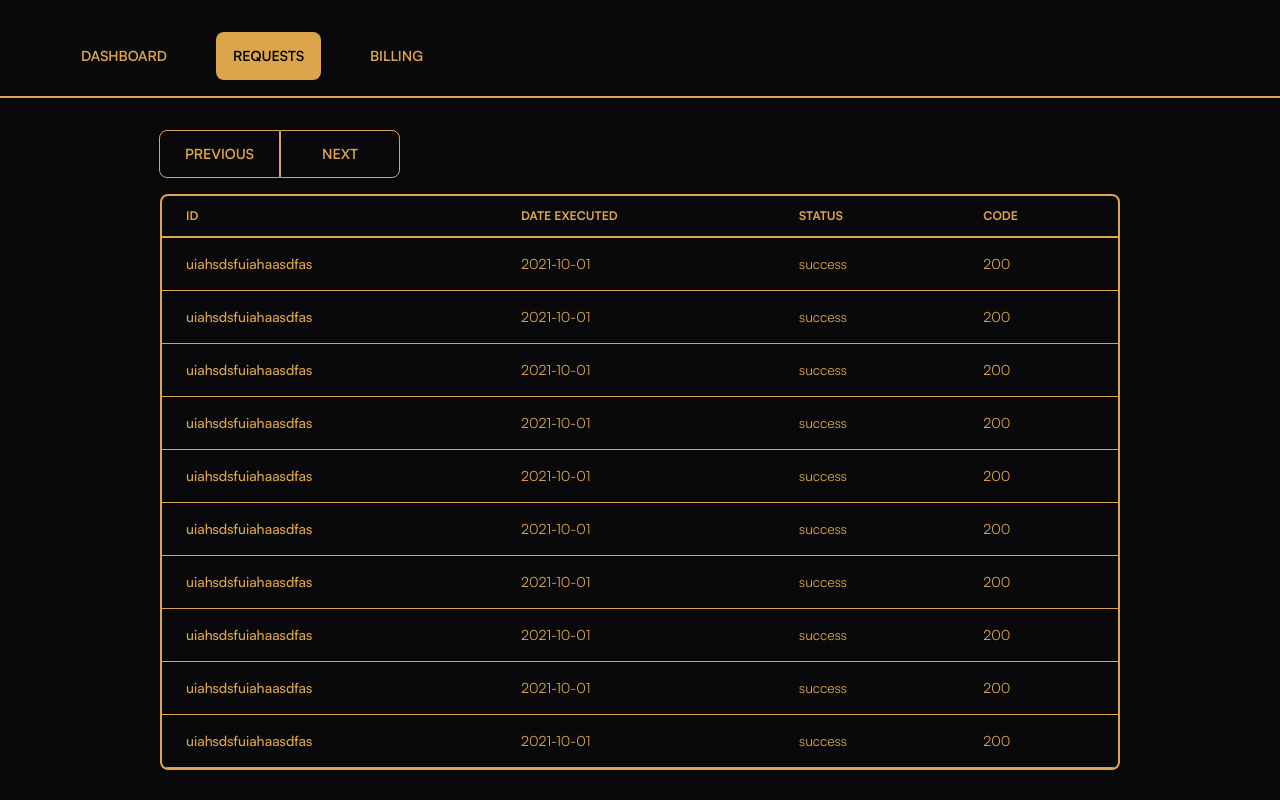
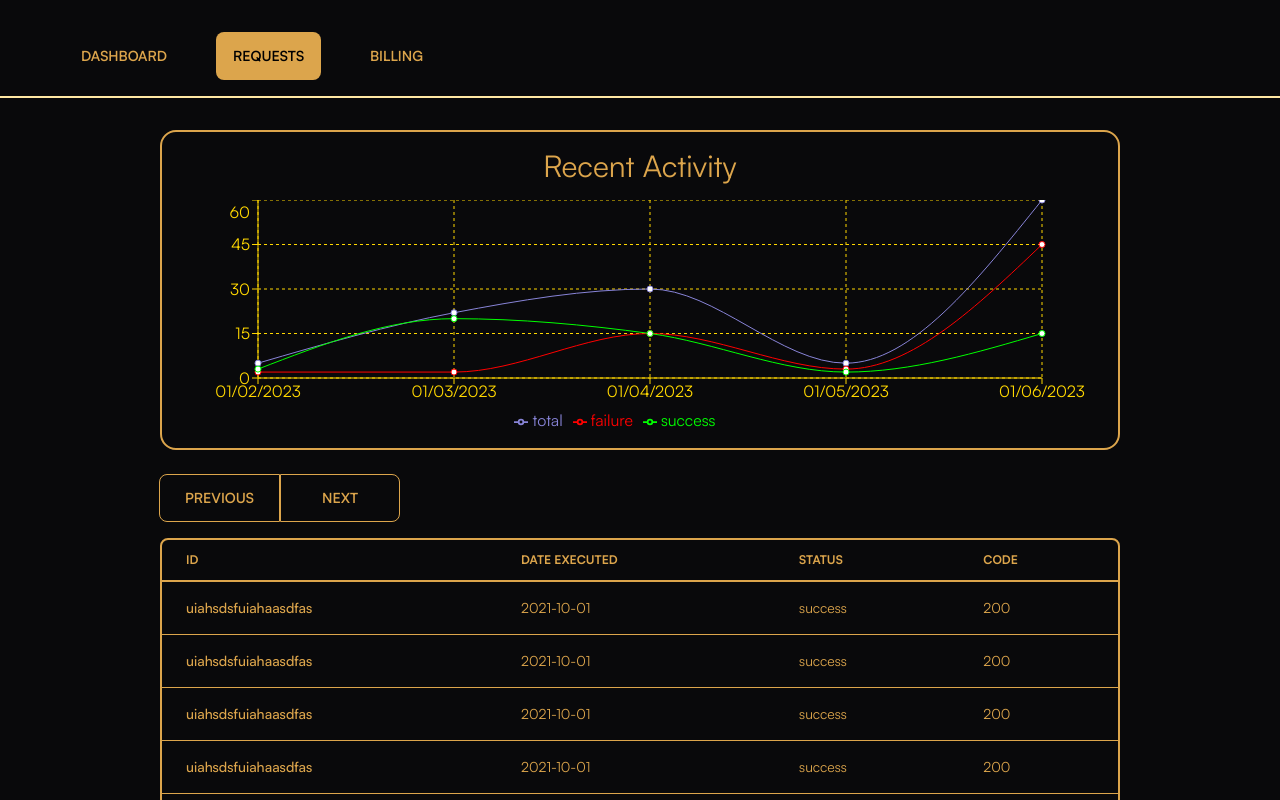
Before and after one commit to zaida04/evalx.sh, a Next.js app in the folder apps/site/: page /dashboard/requests in a window 1280 px wide. Shown: the top 800 px of the page. Built offline with nearby package versions, Linux system fonts and the light colour scheme.

Commit message:
feat: redo dashboard pages

```diff
--- a/apps/site/package.json
+++ b/apps/site/package.json
@@ -17,11 +17,11 @@
     "@fortawesome/free-regular-svg-icons": "^6.4.0",
     "@fortawesome/free-solid-svg-icons": "^6.4.0",
     "@fortawesome/react-fontawesome": "^0.2.0",
-    "daisyui": "^2.51.6",
+    "daisyui": "^3.1.6",
     "next": "13.4.0",
     "react": "18.2.0",
     "react-dom": "18.2.0",
-    "recharts": "2.0.9",
+    "recharts": "2.7.2",
     "ts-pattern": "^4.2.2"
   },
   "devDependencies": {
--- a/apps/site/src/app/dashboard/page.tsx
+++ b/apps/site/src/app/dashboard/page.tsx
@@ -1,22 +1,24 @@
-import CreditBalance from "../../components/dashboard/CreditBalance";
-import Graph from "../../components/dashboard/Graph";
-import RecentRequests from "../../components/dashboard/RecentRequests";
-import UsageMeter from "../../components/dashboard/UsageMeter";
+export default function Page() {
+  return (
+    <div className="container flex flex-col gap-8">
+      <h2>Projects</h2>
+      <div className="grid md:grid-cols-2 gap-6">
+        <ProjectCard />
+        <ProjectCard />
+        <ProjectCard />
+        <ProjectCard />
+      </div>
+    </div>
+  );
+}
 
-export default function Page() {
-  return <div className="container md:m-auto grid lg:grid-cols-3 lg:grid-rows-3 gap-16 h-full">
-    <div className="md:col-span-2 md:row-span-1">
-      <Graph />
+function ProjectCard() {
+  return (
+    <div className="hover:shadow-2xl hover:shadow-base-content transition-shadow px-6 py-8 border-2 border-base-content rounded-xl gap-4 flex flex-col">
+      <h3>Example Project One</h3>
+      <p className="text-md">
+        Example Project One Description of stuff long maybe potentially idk
+      </p>
     </div>
-    <div className="border-2 border-base-content rounded-2xl md:row-span-1">
-      <UsageMeter />
-    </div>
-    <div className="border-2 border-base-content rounded-2xl md:row-span-1">
-      <CreditBalance />
-    </div>
-    <div className="md:col-span-2">
-      <h3 className="mb-4">Recent Requests</h3>
-      <RecentRequests />
-    </div>
-  </div>
+  );
 }
--- a/apps/site/src/app/dashboard/requests/page.tsx
+++ b/apps/site/src/app/dashboard/requests/page.tsx
@@ -1,18 +1,75 @@
+import Graph from "../../../components/dashboard/Graph";
+
 const data = [
-  { id: "uiahsdsfuiahaasdfas", date: '2021-10-01', status: 'success', code: '200' },
-  { id: "uiahsdsfuiahaasdfas", date: '2021-10-01', status: 'success', code: '200' },
-  { id: "uiahsdsfuiahaasdfas", date: '2021-10-01', status: 'success', code: '200' },
-  { id: "uiahsdsfuiahaasdfas", date: '2021-10-01', status: 'success', code: '200' },
-  { id: "uiahsdsfuiahaasdfas", date: '2021-10-01', status: 'success', code: '200' },
-  { id: "uiahsdsfuiahaasdfas", date: '2021-10-01', status: 'success', code: '200' },
-  { id: "uiahsdsfuiahaasdfas", date: '2021-10-01', status: 'success', code: '200' },
-  { id: "uiahsdsfuiahaasdfas", date: '2021-10-01', status: 'success', code: '200' },
-  { id: "uiahsdsfuiahaasdfas", date: '2021-10-01', status: 'success', code: '200' },
-  { id: "uiahsdsfuiahaasdfas", date: '2021-10-01', status: 'success', code: '200' },
-]
+  {
+    id: "uiahsdsfuiahaasdfas",
+    date: "2021-10-01",
+    status: "success",
+    code: "200",
+  },
+  {
+    id: "uiahsdsfuiahaasdfas",
+    date: "2021-10-01",
+    status: "success",
+    code: "200",
+  },
+  {
+    id: "uiahsdsfuiahaasdfas",
+    date: "2021-10-01",
+    status: "success",
+    code: "200",
+  },
+  {
+    id: "uiahsdsfuiahaasdfas",
+    date: "2021-10-01",
+    status: "success",
+    code: "200",
+  },
+  {
+    id: "uiahsdsfuiahaasdfas",
+    date: "2021-10-01",
+    status: "success",
+    code: "200",
+  },
+  {
+    id: "uiahsdsfuiahaasdfas",
+    date: "2021-10-01",
+    status: "success",
+    code: "200",
+  },
+  {
+    id: "uiahsdsfuiahaasdfas",
+    date: "2021-10-01",
+    status: "success",
+    code: "200",
+  },
+  {
+    id: "uiahsdsfuiahaasdfas",
+    date: "2021-10-01",
+    status: "success",
+    code: "200",
+  },
+  {
+    id: "uiahsdsfuiahaasdfas",
+    date: "2021-10-01",
+    status: "success",
+    code: "200",
+  },
+  {
+    id: "uiahsdsfuiahaasdfas",
+    date: "2021-10-01",
+    status: "success",
+    code: "200",
+  },
+];
 
 export default function Requests() {
-  return <div>
+  return (
+    <div className="flex flex-col gap-6">
+      <div className="w-full h-[20rem]">
+        <Graph />
+      </div>
+      <div>
         <div className="btn-group grid grid-cols-2 w-1/4">
           <button className="btn btn-outline">Previous</button>
           <button className="btn btn-outline">Next</button>
@@ -38,22 +95,21 @@ export default function Requests() {
             <tbody>
               {data.map((item) => (
                 <tr key={item.id} className="border-b border-base-content">
-              <th scope="row" className="px-6 py-4 font-medium whitespace-nowrap">
+                  <th
+                    scope="row"
+                    className="px-6 py-4 font-medium whitespace-nowrap"
+                  >
                     {item.id}
                   </th>
-              <td className="px-6 py-4">
-                {item.date}
-              </td>
-              <td className="px-6 py-4">
-                {item.status}
-              </td>
-              <td className="px-6 py-4">
-                {item.code}
-              </td>
+                  <td className="px-6 py-4">{item.date}</td>
+                  <td className="px-6 py-4">{item.status}</td>
+                  <td className="px-6 py-4">{item.code}</td>
                 </tr>
               ))}
             </tbody>
           </table>
         </div>
       </div>
+    </div>
+  );
 }
--- a/apps/site/src/components/dashboard/Graph.tsx
+++ b/apps/site/src/components/dashboard/Graph.tsx
@@ -35,23 +35,20 @@ const data = [
 ];
 
 export default function Graph() {
-  return <div className="flex flex-col items-center justify-center h-full border-2 border-base-content rounded-2xl">
+  return <div className="flex flex-col items-center justify-center h-full border-2 border-base-content rounded-2xl gap-4 p-4">
     <h4>Recent Activity</h4>
-    <ResponsiveContainer width={550} height="100%">
+    <ResponsiveContainer width="100%" height="100%">
       <LineChart
-        width={500}
-        height={300}
         data={data}
         margin={{
-          top: 10,
-          right: 30,
-          left: 20,
-          bottom: 5,
+          "right": 60,
+          "left": 20
+
         }}
       >
-        <CartesianGrid strokeDasharray="3 3" />
-        <XAxis dataKey="date" />
-        <YAxis />
+        <CartesianGrid strokeDasharray="3 3" stroke="gold"  />
+        <XAxis dataKey="date" stroke="gold" />
+        <YAxis stroke="gold" />
         <Tooltip />
         <Legend />
         <Line type="monotone" dataKey="total" stroke="#8884d8" activeDot={{ r: 8 }} />
--- a/apps/site/tailwind.config.js
+++ b/apps/site/tailwind.config.js
@@ -19,7 +19,7 @@ module.exports = {
       {
         luxury: {
           // eslint-disable-next-line @typescript-eslint/no-var-requires
-          ...require("daisyui/src/colors/themes")["[data-theme=luxury]"],
+          ...require("daisyui/src/theming/themes")["[data-theme=luxury]"],
         },
       },
     ],
```
Also changed, not shown: 1 other file (tests, documents, lock files or other folders). Lines whose indentation alone changed are shown as unchanged.
